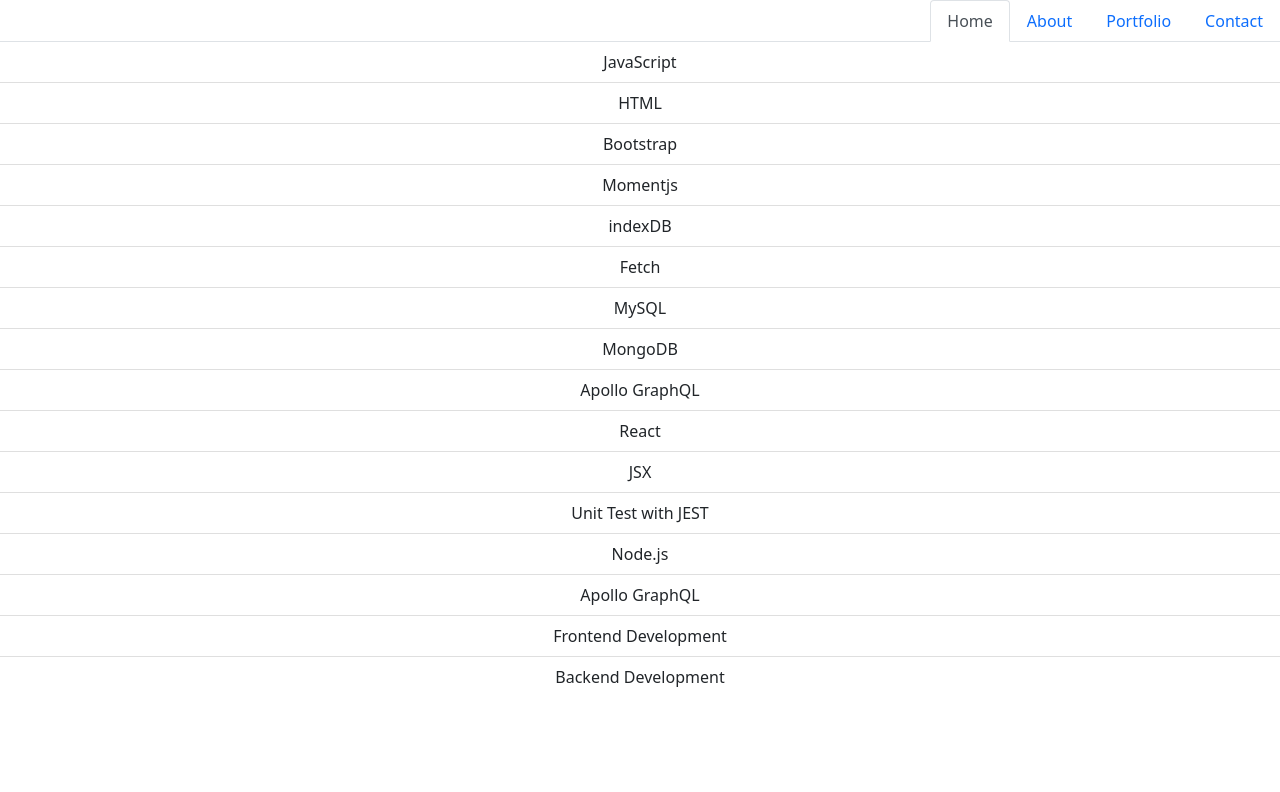
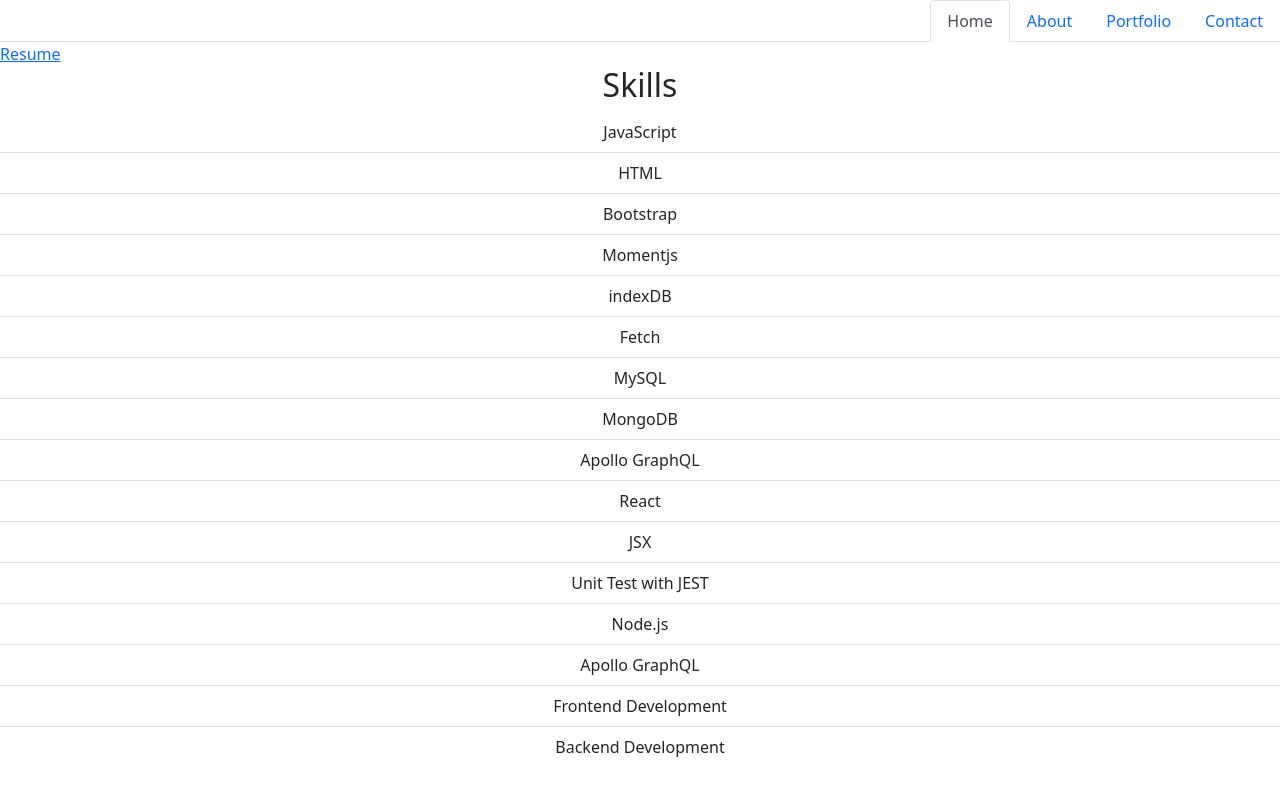
Before and after one commit to callanhunter/react-portfolio, a React (Create React App) app in the folder portfolio/: page / in a window 1280 px wide. Shown: the top 792 px of the page. Built offline with nearby package versions, Linux system fonts and the light colour scheme.

Commit message:
add resume

```diff
--- a/portfolio/src/components/pages/Home.jsx
+++ b/portfolio/src/components/pages/Home.jsx
@@ -1,9 +1,16 @@
 import React from "react";
 
 import Image from "../images/image.jpg";
+import Resume from "../resume.pdf";
 
 export default function Home() {
   return (
+    <div>
+      <a href={Resume} class="text-center">
+        Resume
+      </a>
+
+      <h2 className="display-7 text-center">Skills</h2>
       <ul className="list-group list-group-flush text-center">
         <li className="list-group-item">JavaScript</li>
         <li className="list-group-item">HTML</li>
@@ -22,6 +29,7 @@ export default function Home() {
         <li className="list-group-item">Frontend Development</li>
         <li className="list-group-item">Backend Development</li>
       </ul>
+    </div>
 
     // Problem-Solving
     // Pseudocode
```
Also changed, not shown: 1 other file (tests, documents, lock files or other folders). Lines whose indentation alone changed are shown as unchanged.
